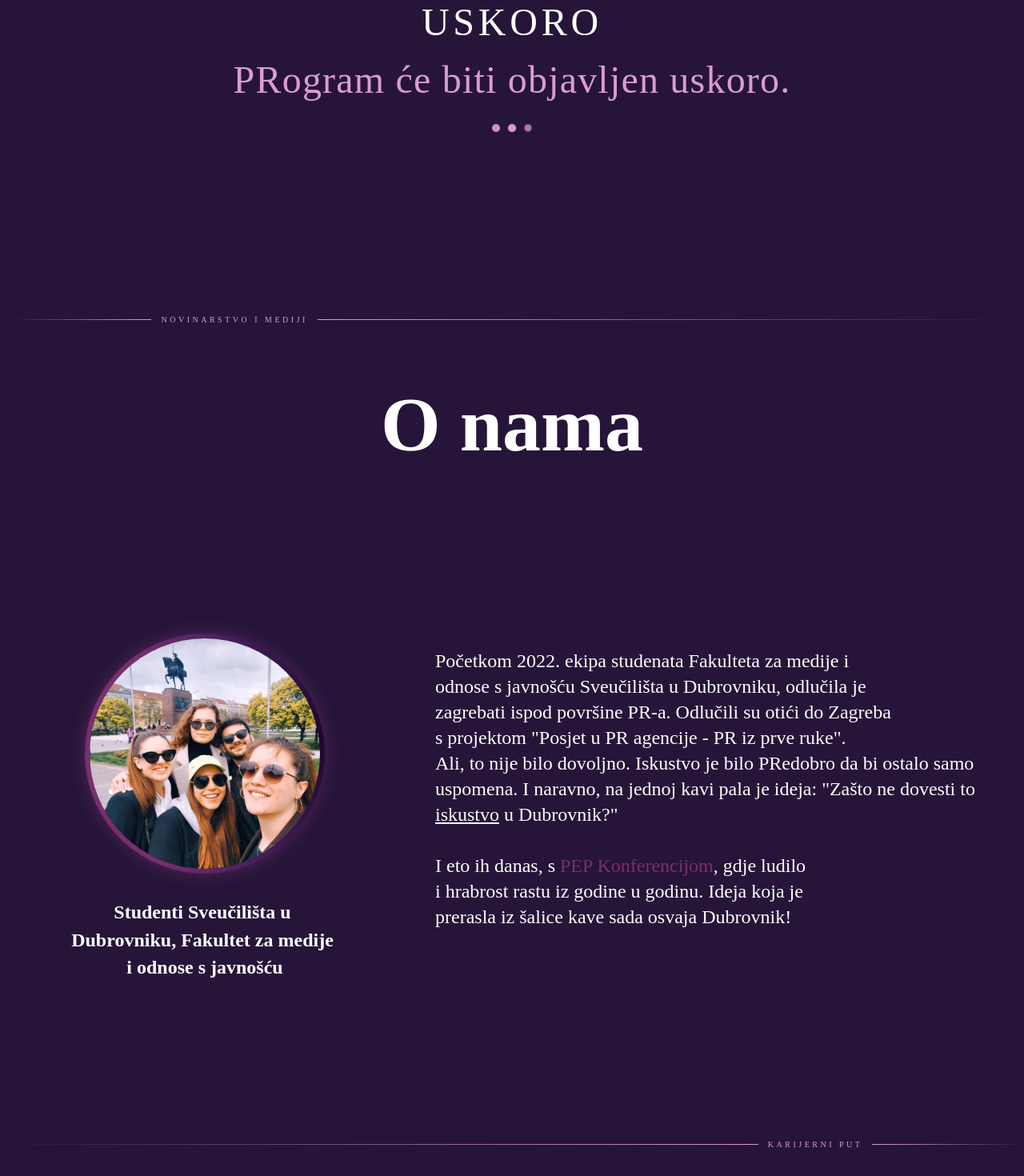
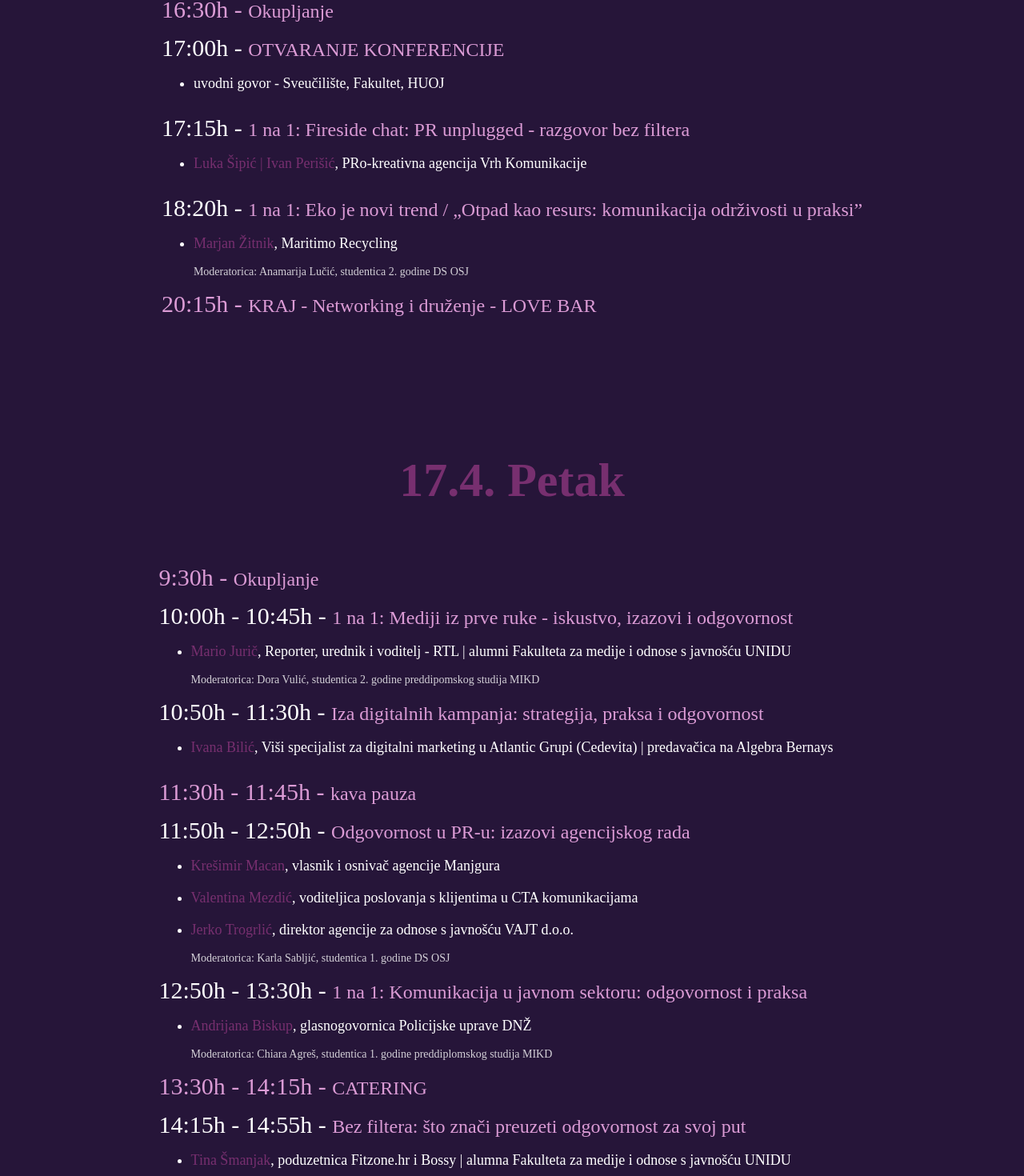
Before and after one commit to MarinoRosic/PEPKonf, a React (Create React App) app: page / in a window 1280 px wide. Shown: the part 5553-7023 px from the top of the page at 80% size. Built offline with nearby package versions, Linux system fonts and the light colour scheme; a web font is replaced by a local one.

Commit message:
Dodan program

```diff
--- a/src/Components/Program.js
+++ b/src/Components/Program.js
@@ -5,50 +5,71 @@ import RevealText from './RevealText';
 import SectionDivider from './SectionDivider';
 
 // Flip to true once the program is ready to show.
-const SHOW_PROGRAM = false;
+const SHOW_PROGRAM = true;
 
 const Program = () => {
   const day1 = [
-    { time: '16:30', tema: 'Okupljanje + kava' },
-    { time: '17:00', tema: 'Otvaranje PEP Konferencije' },
-    { time: '17:15', tema: 'PANEL "Priča iza scene: Kako PR oblikuje vrhunske događaje"', prikazi: true,
-      predavaci: [
-        'Nevena Rendeli, Prime komunikacije, Womens Weekend',
-        'Ivana Medo Bogdanović, Dubrovnik Summer Festival',
-        'Martina Pavleković, agencija za vjenčanja "Yes I Du"',
-        'Moderator: Mislav Ćimić, novinar HRT Radio Dubrovnik',
-      ]},
-    { time: '18:20', tema: 'RADIONICA - "Bye bye strahu u javnom nastupu!"', prikazi: true,
-      predavaci: ['Pinija Poljaković, trenerica javnog nastupa'] },
-    { time: '19:20', tema: 'KRAJ - Networking i druženje' },
+    { time: '16:30h', tema: 'Okupljanje' },
+    { time: '17:00h', tema: 'OTVARANJE KONFERENCIJE', prikazi: true,
+      fullName: [''],
+      lecturerData: ['uvodni govor - Sveučilište, Fakultet, HUOJ'] },
+    { time: '17:15h', tema: '1 na 1: Fireside chat: PR unplugged - razgovor bez filtera', prikazi: true,
+      fullName: ['Luka Šipić | Ivan Perišić'],
+      lecturerData: ['PRo-kreativna agencija Vrh Komunikacije'],
+      moderator: '' },
+    { time: '18:20h', tema: '1 na 1: Eko je novi trend / „Otpad kao resurs: komunikacija održivosti u praksi”', prikazi: true,
+      fullName: ['Marjan Žitnik'],
+      lecturerData: ['Maritimo Recycling'],
+      moderator: 'Moderatorica: Anamarija Lučić, studentica 2. godine DS OSJ' },
+    { time: '20:15h', tema: 'KRAJ - Networking i druženje - LOVE BAR' },
   ];
 
   const day2 = [
-    { time: '9:30',  tema: 'Okupljanje + kava' },
-    { time: '10:00', tema: 'PANEL - Splitski cluster - snaga kreativnosti u OSJ', prikazi: true,
-      predavaci: [
-        'Gordan Turković, CTA komunikacije',
-        'Luka Šipić, Vrh komunikacije',
-        'Andrea Čović Vidović, Voditeljica medija Europske komisije u Hrvatskoj',
-        'Moderatorica: Romana Knežević, studentica',
-      ]},
-    { time: '11:00', tema: '1:1 Iskustvo i rad u eventu, PR, iskustvo, priča...', prikazi: true,
-      predavaci: [
-        'Nevena Rendeli - Women\'s Weekend, Prime komunikacije',
-        'Moderatorica: Anamarija Lučić, studentica',
-      ]},
-    { time: '11:50 - 12:20', tema: 'PAUZA - kava' },
-    { time: '12:20', tema: 'PANEL - mediji', prikazi: true,
-      predavaci: [
-        'Damira Gregoret, novinarka, urednica i voditeljica informativnog programa RTL-a',
-        'Antonija Blaće, voditeljica i kreativna producentica',
-        'Moderatorica: Andrea Čović Vidović, Voditeljica medija Europske komisije u Hrvatskoj',
-      ]},
-    { time: '13:20', tema: '"Kampanje koje se pamte"', prikazi: true,
-      predavaci: ['Gordan Turković, CTA komunikacije'] },
-    { time: '14:05', tema: 'Self-branding i PR - „Tko sam ja i tko si ti da lakše budemo MI"', prikazi: true,
-      predavaci: ['Ermina Duraj, pročelnica Upravnog odjela za poslove Župana, Primorsko-goranska županija'] },
-    { time: '14:50', tema: 'KRAJ - Catering & see you on another PEP!' },
+    { time: '9:30h',  tema: 'Okupljanje' },
+    { time: '10:00h - 10:45h', tema: '1 na 1: Mediji iz prve ruke - iskustvo, izazovi i odgovornost', prikazi: true,
+      fullName: [
+        'Mario Jurič',
+      ],
+      lecturerData: [
+        'Reporter, urednik i voditelj - RTL | alumni Fakulteta za medije i odnose s javnošću UNIDU',
+      ],
+      moderator: 'Moderatorica: Dora Vulić, studentica 2. godine preddipomskog studija MIKD'},
+    { time: '10:50h - 11:30h', tema: 'Iza digitalnih kampanja: strategija, praksa i odgovornost', prikazi: true,
+      fullName: [
+        'Ivana Bilić',
+      ],
+      lecturerData: [
+        "Viši specijalist za digitalni marketing u Atlantic Grupi (Cedevita) | predavačica na Algebra Bernays",
+      ]
+    },
+    { time: '11:30h - 11:45h', tema: 'kava pauza' },
+    { time: '11:50h - 12:50h', tema: 'Odgovornost u PR-u: izazovi agencijskog rada', prikazi: true,
+      fullName: [
+        'Krešimir Macan',
+        'Valentina Mezdić',
+        'Jerko Trogrlić',
+      ],
+      lecturerData: [
+        'vlasnik i osnivač agencije Manjgura',
+        'voditeljica poslovanja s klijentima u CTA komunikacijama',
+        'direktor agencije za odnose s javnošću VAJT d.o.o.',
+      ],
+      moderator: 'Moderatorica: Karla Sabljić, studentica 1. godine DS OSJ'},
+    { time: '12:50h - 13:30h', tema: '1 na 1: Komunikacija u javnom sektoru: odgovornost i praksa', prikazi: true,
+      fullName: ['Andrijana Biskup'],
+      lecturerData: ['glasnogovornica Policijske uprave DNŽ'],
+       moderator: 'Moderatorica: Chiara Agreš, studentica 1. godine preddiplomskog studija MIKD'
+    },
+    { time: '13:30h - 14:15h', tema: 'CATERING'},
+    { time: '14:15h - 14:55h', tema: 'Bez filtera: što znači preuzeti odgovornost za svoj put', prikazi: true,
+      fullName: ['Tina Šmanjak'],
+      lecturerData: ['poduzetnica Fitzone.hr i Bossy | alumna Fakulteta za medije i odnose s javnošću UNIDU'] },
+    { time: '14:55h - 15:55h', tema: 'Iz Dubrovnika do velikih priča i projekata: PR iz prve ruke', prikazi: true,
+      fullName: ['Krešimir Macan', 'Tilda Bogdanović'],
+      lecturerData: ['vlasnik i osnivač agencije Manjgura', 'vlasnica agencija Dubrovnik PartneR'],
+      moderator: 'Moderatorica: Anamarija Lučić, studentica 2. godine DS OSJ'
+    },
+    { time: '16:00h', tema: 'KRAJ' },
   ];
 
   return (
--- a/src/Components/Table.js
+++ b/src/Components/Table.js
@@ -1,24 +1,16 @@
 import { motion } from 'framer-motion';
 import RevealText from './RevealText';
 
-// Fires when the row container enters view, then cascades each row downward.
-// staggerChildren: 0.06 — tight stagger so the whole table builds in ~0.4s.
-// A schedule should feel snappy, not slow. This isn't decoration — it's content.
-const containerVariants = {
-  hidden: {},
-  visible: { transition: { staggerChildren: 0.1 } },
-};
-
-// Each row fades up by 16px. No blur — dense text rows look messy when blurred.
-// Small y offset (16px vs 30px on cards) because rows are compact content units,
-// not standalone visual elements.
+// Each row animates independently when it scrolls into view.
+// delay is capped at 0.32s so rows already on screen get a tight stagger
+// and rows that arrive later don't wait unnecessarily long.
 const rowVariants = {
   hidden: { opacity: 0, y: 22 },
-  visible: {
+  visible: (delay) => ({
     opacity: 1,
     y: 0,
-    transition: { duration: 0.55, ease: [0.16, 1, 0.3, 1] },
-  },
+    transition: { duration: 0.55, ease: [0.16, 1, 0.3, 1], delay },
+  }),
 };
 
 const Table = ({ datum, day }) => {
@@ -28,38 +20,42 @@ const Table = ({ datum, day }) => {
         <RevealText>{datum}</RevealText>
       </h1>
 
-      {/* Container orchestrates the row stagger.
-          amount: 0.1 — fires when just 10% of the container is visible.
-          The table can be tall (8 rows), so a low threshold ensures the animation
-          starts as soon as the user reaches the top of the table, not halfway through. */}
-      <motion.div
-        className='flex flex-col content-center px-8 pt-12 mx-auto lg:pt-12'
-        variants={containerVariants}
-        initial="hidden"
-        whileInView="visible"
-        viewport={{ once: true, amount: 0.1 }}
-      >
+      <div className='flex flex-col content-center px-8 pt-12 mx-auto lg:pt-12'>
         {day.map((items, index) => {
-          const { time, tema, prikazi, predavaci } = items;
+          const { time, tema, prikazi, fullName, lecturerData, moderator } = items;
+          // Cap stagger at 0.32s so rows that are already visible don't wait too long.
+          const delay = Math.min(index * 0.08, 0.32);
           return (
-            // Each row is a variant child — receives "hidden"/"visible" state
-            // propagated from the container, staggered by index * 0.06s.
             <motion.div
               className='z-50 pb-3 text-white text-base md:text-xl lg:text-3xl'
               key={index}
+              custom={delay}
               variants={rowVariants}
+              initial="hidden"
+              whileInView="visible"
+              viewport={{ once: true, amount: 0 }}
             >
-              <span>{time} - </span>
+              <span className={!prikazi ? 'roza' : ''}>{time} - </span>
               <span className='text-base md:text-lg lg:text-2xl roza'>{tema}</span>
-              {prikazi && predavaci.map((item, key) => (
-                <ul key={key} className='mx-10 my-3 text-sm text-white list-disc lg:text-lg'>
-                  <li>{item}</li>
+              {prikazi && fullName && fullName.map((name, key) => (
+                <ul key={key} className='mx-10 my-3 text-sm list-disc lg:text-lg'>
+                  <li>
+                    {name && <span className='text-[#772F6F]'>{name}</span>}
+                    {lecturerData?.[key] && (
+                      <span className='text-white'>{name ? ', ' : ''}{lecturerData[key]}</span>
+                    )}
+                  </li>
                 </ul>
               ))}
+              {moderator && (
+                <p className='mx-10 mt-1 text-xs lg:text-sm text-white/80'>
+                  {moderator}
+                </p>
+              )}
             </motion.div>
           );
         })}
-      </motion.div>
+      </div>
     </section>
   );
 };
```
